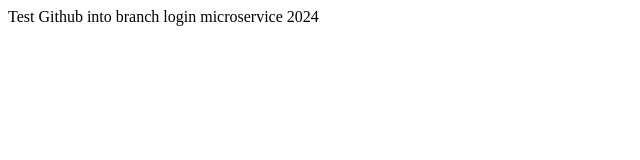
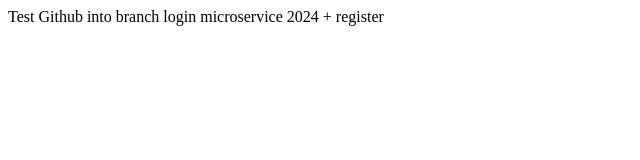
Before and after one commit to wassim-kaouia/udemy_practive, a plain HTML site: page index.html in a window 1280 px wide. Shown: the full height of the page, 0-640 px from the left. Drawn offline with Linux system fonts and the light colour scheme.

Commit message:
add register

```diff
--- a/index.html
+++ b/index.html
@@ -6,6 +6,6 @@
     <title>Document</title>
 </head>
 <body>
-    Test Github into branch login microservice 2024
+    Test Github into branch login microservice 2024 + register
 </body>
 </html>
```
